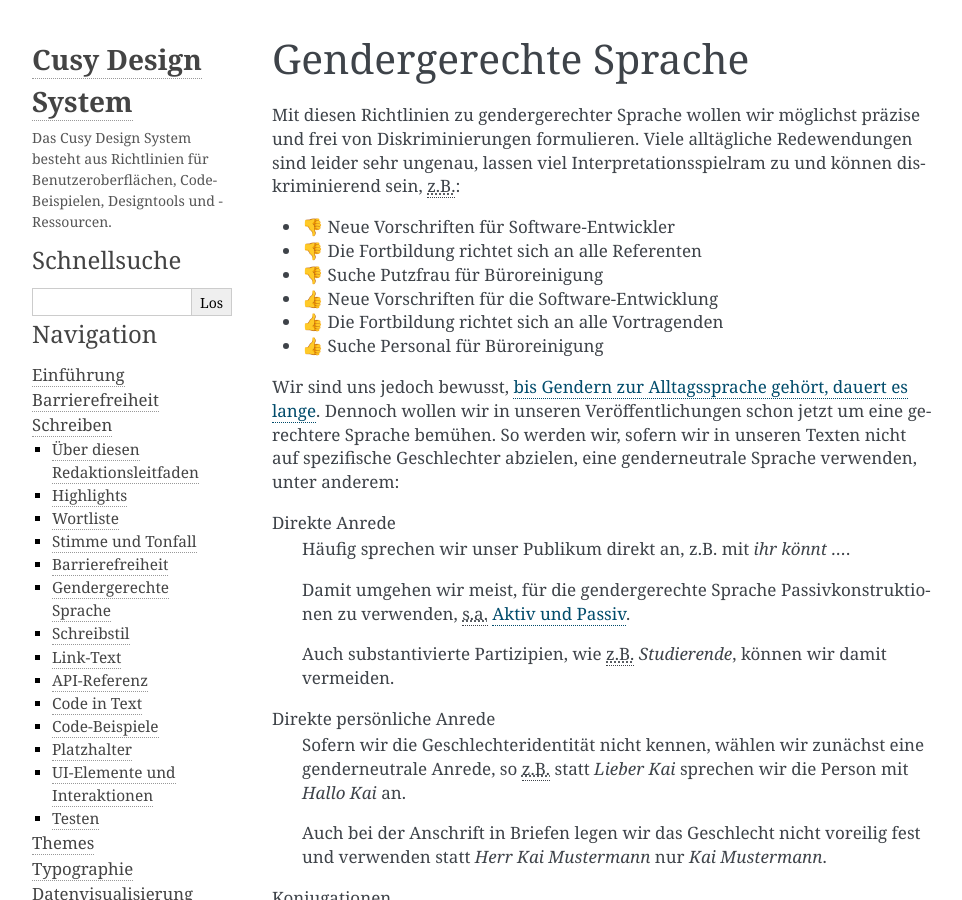
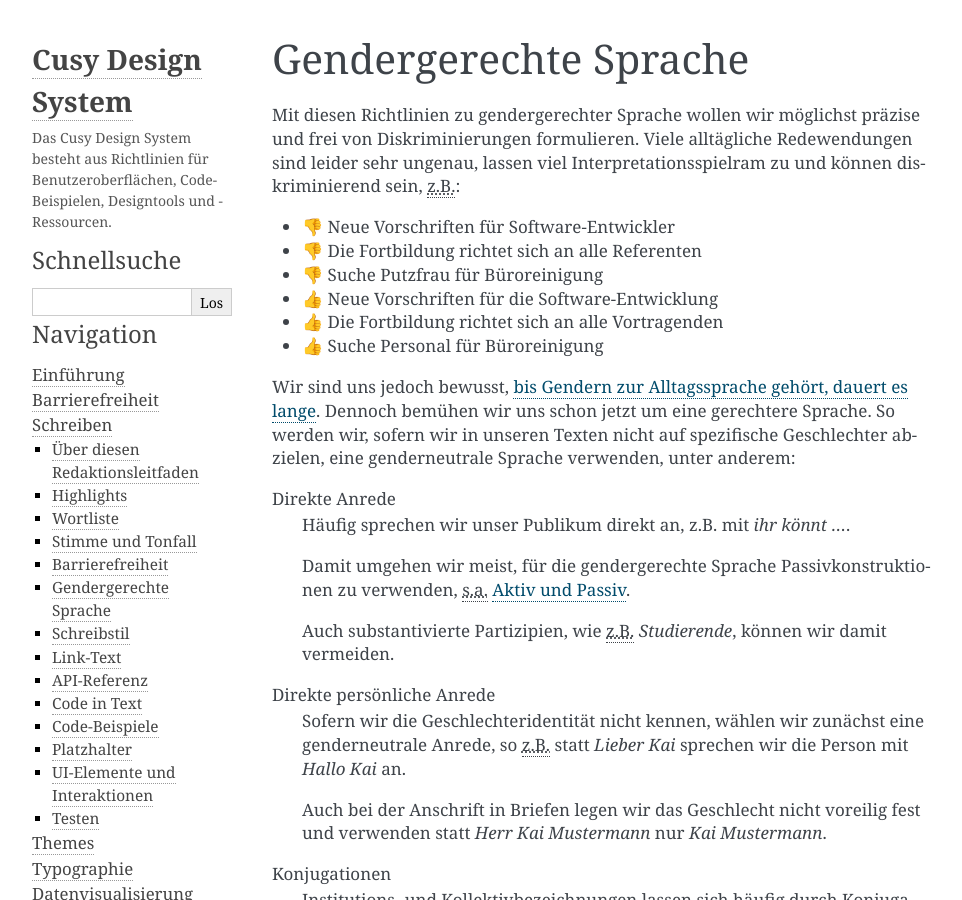
Before and after one commit to cusyio/cusy-design-system, a Sphinx documentation site: the page built from docs/writing/gender.rst, in a window 1280 px wide and 900 px high. Shown: the whole window, without its empty margins (148-1110 px from the left). Built offline with Sphinx 7.4.7, drawn with Linux system fonts in a browser that asks for light colours.

Commit message:
Fix sentence structure

```diff
--- a/docs/writing/gender.rst
+++ b/docs/writing/gender.rst
@@ -16,10 +16,9 @@ diskriminierend sein, :abbr:`z.B. (zum Beispiel)`:
 Wir sind uns jedoch bewusst, `bis Gendern zur Alltagssprache gehört, dauert es
 lange
 <https://www.genderleicht.de/sprachwandel-beim-gendern-braucht-20-jahre/>`_.
-Dennoch wollen wir in unseren Veröffentlichungen schon jetzt um eine gerechtere
-Sprache bemühen. So werden wir, sofern wir in unseren Texten nicht auf
-spezifische Geschlechter abzielen, eine genderneutrale Sprache verwenden, unter
-anderem:
+Dennoch bemühen wir uns schon jetzt um eine gerechtere Sprache. So werden wir,
+sofern wir in unseren Texten nicht auf spezifische Geschlechter abzielen, eine
+genderneutrale Sprache verwenden, unter anderem:
 
 Direkte Anrede
     Häufig sprechen wir unser Publikum direkt an, z.B. mit *ihr könnt …*.
```
